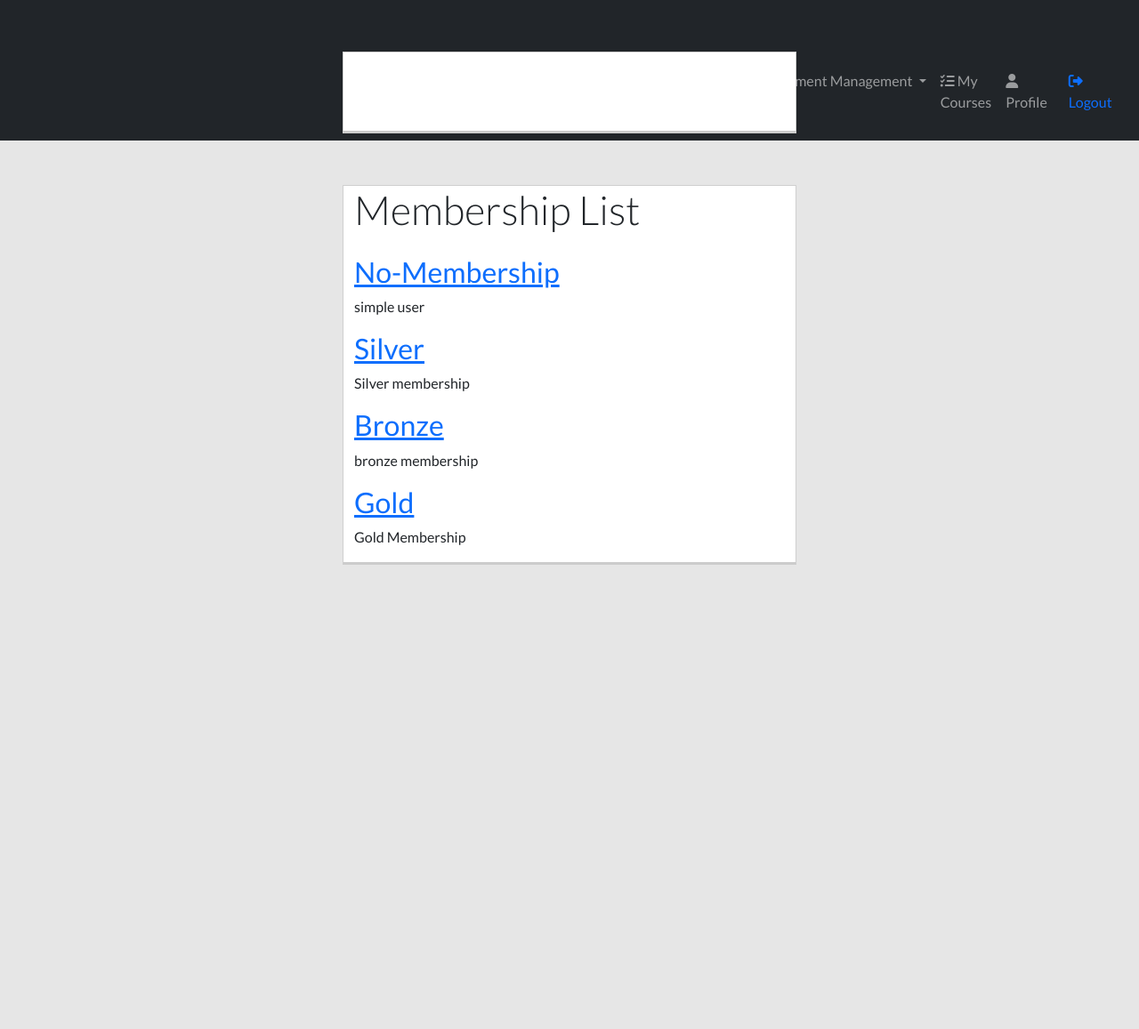
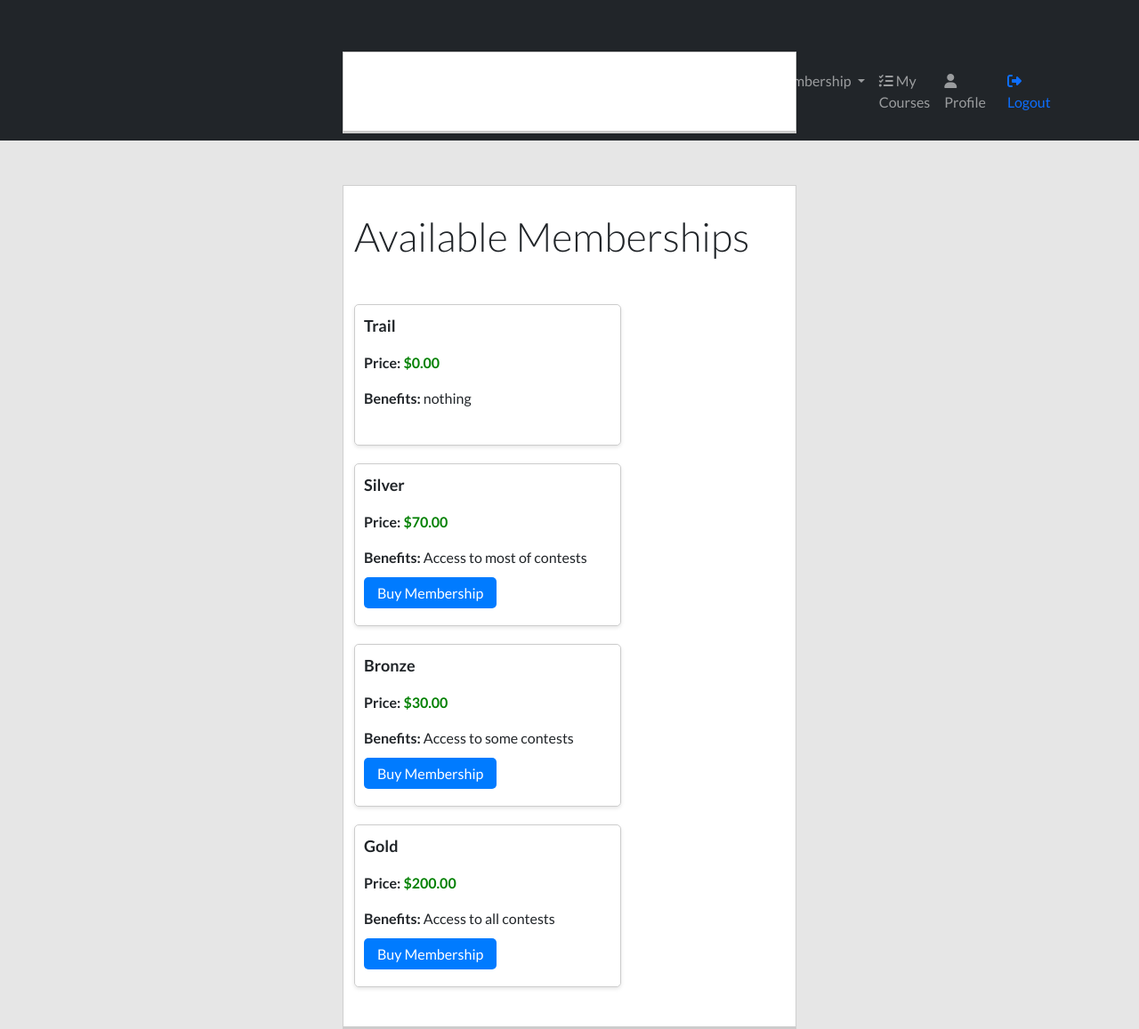
Before and after one commit to SanazJafari/WhiteboardApp, a Django app: page /memberships/ in a window 1280 px wide. Shown: the whole page at 89% size. Before the commit the page ends 635 px from the top, so only its background shows below. Run offline with Django 4.2, Linux system fonts and the light colour scheme; a user stored in the database is signed in; data comes from the database, SQL or seed files in the repository; style sheets or scripts are compiled from the project's sources; some libraries are stand-ins or nearby versions.

Commit message:
Merging codes with Syed-Musa-Raza branch. Bug fix login. Bug fix stripe Payment.

```diff
--- a/WhiteboardApp/models.py
+++ b/WhiteboardApp/models.py
@@ -41,7 +41,7 @@ class Course(models.Model):
 
 class Membership(models.Model):
     MEMBERSHIP_CHOICES = (
-        ('no', 'No-Membership'),
+        ('no', 'Trail'),
         ('gold', 'Gold'),
         ('silver', 'Silver'),
         ('bronze', 'Bronze'),
--- a/WhiteboardApp/urls.py
+++ b/WhiteboardApp/urls.py
@@ -50,7 +50,7 @@ urlpatterns = [
     path('payments/create/', views.payment_create, name='payment-create'),
     path('payments/<int:pk>/update/', views.payment_update, name='payment-update'),
 
-    path('paymentStripe/', views.process_payment_stripe, name='process_payment_stripe'),
+    path('paymentStripe/<int:pk>', views.process_payment_stripe, name='process_payment_stripe'),
     path('payments/<int:student_id>', views.payment_list_of_student, name='payment_list_of_student'),
 
     # Student Urls
--- a/WhiteboardApp/views.py
+++ b/WhiteboardApp/views.py
@@ -198,7 +198,8 @@ def membership_list(request):
 
 def membership_detail(request, pk):
     membership = get_object_or_404(Membership, pk=pk)
-    return render(request, 'MembershipTemplates/membership_detail.html', {'membership': membership})
+    student_enrolled_course_count = Enrollment.objects.filter(student_id=request.user.student.id).count()
+    return render(request, 'MembershipTemplates/membership_detail.html', {'membership': membership, 'student_enrolled_course_count': student_enrolled_course_count})
 
 
 def membership_update(request, pk):
@@ -256,67 +257,73 @@ def payment_update(request, pk):
 
 
 @login_required(login_url="WhiteboardApp:login_post")
-def process_payment_stripe(request):
+def process_payment_stripe(request, pk):
     if request.method == 'POST':
         stripe.api_key = settings.STRIPE_SECRET_KEY
         form = PaymentFormStripe(request.POST)
-        if form.is_valid():
-            amount = form.cleaned_data['amount']
-            currency = form.cleaned_data['currency']
-            card_number = form.cleaned_data['card_number']
-            expiration_date = form.cleaned_data['expiration_date']
-            cvc = form.cleaned_data['cvc']
-            date_values = expiration_date.split('/')
-            month = date_values[0]
-            year = date_values[1]
-            try:
-                # this one is only in use for real case payment
-                # Create a payment method using Stripe Elements
-                # payment_method = stripe.PaymentMethod.create(
-                #     type='card',
-                #     card={
-                #         'number': '4242 4242 4242 4242 ',
-                #         'exp_month': month,
-                #         'exp_year': year,
-                #         'cvc': cvc
-                #     }
-                # )
 
-                # Create a payment intent and confirm the payment
-                payment_intent = stripe.PaymentIntent.create(
-                    amount=int(amount * 100),  # Convert amount to cents
-                    currency=currency,
-                    # payment_method= payment_method.id,
-                    payment_method="pm_card_mastercard",
-                    confirm=True
-                )
+        # amount = form.cleaned_data['amount']
+        stripe_token = request.POST['stripeToken']
+        #currency = form.cleaned_data['currency']
+        #card_number = form.cleaned_data['card_number']  # amount = form.cleaned_data['amount']
+        #expiration_date = form.cleaned_data['expiration_date']  # currency = form.cleaned_data['currency']
+        #cvc = form.cleaned_data['cvc']  # card_number = form.cleaned_data['card_number']
+        #date_values = expiration_date.split('/')  # expiration_date = form.cleaned_data['expiration_date']
+        #month = date_values[0]  # cvc = form.cleaned_data['cvc']
+        #year = date_values[1]  # date_values = expiration_date.split('/')
+        try:  # month = date_values[0]
+            # this one is only in use for real case payment	        # year = date_values[1]
+            # Create a payment method using Stripe Elements	        try:
+            # payment_method = stripe.PaymentMethod.create(	            # this one is only in use for real case payment
+            #     type='card',	            # Create a payment method using Stripe Elements
+            #     card={	            # payment_method = stripe.PaymentMethod.create(
+            #         'number': '4242 4242 4242 4242 ',	            #     type='card',
+            #         'exp_month': month,	            #     card={
+            #         'exp_year': year,	            #         'number': '4242 4242 4242 4242 ',
+            #         'cvc': cvc	            #         'exp_month': month,
+            #     }	            #         'exp_year': year,
+            # )	            #         'cvc': cvc
 
+            #     }
+            # Create a payment intent and confirm the payment	            # )
+            membership = Membership.objects.get(id=pk)
+            print(request.user.student.id)
+            payment_intent = stripe.PaymentIntent.create(  # Create a payment intent and confirm the payment
+                amount=int(membership.price),
+                # Convert amount to cents	            membership = Membership.objects.get(id=pk)
+                currency='cad',
+                payment_method = "pm_card_mastercard",
+                confirm = True
                 # Handle successful payment
-                student = form.cleaned_data['student']
-                payment = Payment(student_id=student.id, amount=amount, currency=currency,
-                                  card_number=card_number, expiration_date=expiration_date, cvc=cvc)
-                payment.save()
+            )
 
-                # save card number and expiration_date in session to store for next payments if needed
-                request.session['card_number'] = card_number
-                request.session['expiration_date'] = expiration_date
+            #student = form.cleaned_data['student']
+            payment = Payment(student_id=request.user.student.id, amount=membership.price, currency='CAD', card_number='4444',
+                              expiration_date='12/24', cvc='321')
+            # student = form.cleaned_data['student']
+            student = get_object_or_404(Student, user_id=request.user.id)
+            student.membership_id = pk
+            student.save()
+            payment.save()
 
-                return render(request, 'PaymentTemplates/payment_Success.html',
-                              {'amount': amount, 'currency': currency})
+            # request.session['expiration_date'] = expiration_date
+            return render(request, 'PaymentTemplates/payment_Success.html',
+                          {'amount': membership.price, 'currency': 'CAD'})
 
-            except stripe.error.CardError as e:
-                error_message = e.error.message
-                return render(request, 'PaymentTemplates/payment_Error.html', {'error_message': error_message})
+        except stripe.error.CardError as e:
+            error_message = e.error.message
+            return render(request, 'PaymentTemplates/payment_Error.html', {'error_message': error_message})
     else:
-        student = Student.objects.select_related('user').get(user_id=request.user.id)
-        payment = Payment(student=student)
-        form = PaymentFormStripe(instance=payment)
+        # student = Student.objects.select_related('user').get(user_id=request.user.id)
+        # payment = Payment(student=student)
+        form = PaymentFormStripe()
         # read card_number and expiration_date from session and send to from
         card_number = request.session.get('card_number')
         expiration_date = request.session.get('expiration_date')
         return render(request, 'PaymentTemplates/payment_create_stripe.html', {'form': form,
                                                                                'card_number': card_number,
-                                                                               'expiration_date': expiration_date})
+                                                                               'expiration_date': expiration_date,
+                                                                               'stripe_publishable_key': settings.STRIPE_PUBLIC_KEY})
 
 
 # Student Views
@@ -391,12 +398,13 @@ def enrollment_list(request):
 
 @login_required(login_url="WhiteboardApp:login_post")
 def enrollment_list_of_student(request, student_id):
-    enrollments = get_list_or_404(Enrollment, student_id=student_id)
-
-    paginator = Paginator(enrollments, 4)  # Specify the number of courses to display per page
-    page_number = request.GET.get('page')
-    page_obj = paginator.get_page(page_number)
-
+    try:
+        enrollments = get_list_or_404(Enrollment, student_id=student_id)
+        paginator = Paginator(enrollments, 4)  # Specify the number of courses to display per page
+        page_number = request.GET.get('page')
+        page_obj = paginator.get_page(page_number)
+    except:
+        page_obj = None
     return render(request, 'EnrolmentTemplates/Enrolment_List_of_student.html', {'enrollments': page_obj})
 
 
@@ -565,27 +573,32 @@ def main_banner(request):
 class CustomLoginView(LoginView):
     template_name = 'login.html'
 
-    def form_valid(self, form):
-        # Retrieve the username and password from the form
-        username = form.cleaned_data.get('username')
-        password = form.cleaned_data.get('password')
-        # Encrypt the clear-text username and password(using sample key)
-        key = b'nq_WGKCAXOc4ZL1hcd3R37aUKWyUwqAxVLA482NU1Og='
-        fernet = Fernet(key)
+    def form_invalid(self, form):
+        # This method is called when the form is invalid (login fails)
+        # You can add any custom logic here before rendering the template
+        return self.render_to_response(self.get_context_data(form=form))
 
-        user = auth.authenticate(self.request, username=username, password=password)
-
-        encrypted_username = fernet.encrypt(username.encode()).decode()
-        encrypted_password = fernet.encrypt(password.encode()).decode()
-        encrypted_user_id = fernet.encrypt(
-            str(user.id).encode()).decode()  # Note: we convert the id to string before encoding
-
-        response = super().form_valid(form)  # Call the parent method to get the original response
-
-        response.set_cookie('username', encrypted_username, max_age=3600)  # Set username cookie with 1 hour expiration
-        response.set_cookie('password', encrypted_password, max_age=3600)  # Set password cookie with 1 hour expiration
-        response.set_cookie('user_id', encrypted_user_id, max_age=3600)
-        return response
+    # def form_valid(self, form):
+    #     # Retrieve the username and password from the form
+    #     username = form.cleaned_data.get('username')
+    #     password = form.cleaned_data.get('password')
+    #     # Encrypt the clear-text username and password(using sample key)
+    #     key = b'nq_WGKCAXOc4ZL1hcd3R37aUKWyUwqAxVLA482NU1Og='
+    #     fernet = Fernet(key)
+    #
+    #     user = auth.authenticate(self.request, username=username, password=password)
+    #
+    #     encrypted_username = fernet.encrypt(username.encode()).decode()
+    #     encrypted_password = fernet.encrypt(password.encode()).decode()
+    #     encrypted_user_id = fernet.encrypt(
+    #         str(user.id).encode()).decode()  # Note: we convert the id to string before encoding
+    #
+    #     response = super().form_valid(form)  # Call the parent method to get the original response
+    #
+    #     response.set_cookie('username', encrypted_username, max_age=3600)  # Set username cookie with 1 hour expiration
+    #     response.set_cookie('password', encrypted_password, max_age=3600)  # Set password cookie with 1 hour expiration
+    #     response.set_cookie('user_id', encrypted_user_id, max_age=3600)
+    #     return response
 
 
 class CustomLogoutView(LogoutView):
--- a/static/css/base.css
+++ b/static/css/base.css
@@ -34,3 +34,61 @@
 body {
   font-size: 14px;
 }
+
+
+.memberships-container {
+    display: flex;
+            flex-wrap: wrap;
+            justify-content: space-between;
+        }
+        .membership-card {
+            flex: 0 0 300px;
+            border: 1px solid #ccc;
+            border-radius: 5px;
+            padding: 10px;
+            margin-bottom: 20px;
+            box-shadow: 0 2px 4px rgba(0, 0, 0, 0.1);
+        }
+        .membership-title {
+            font-size: 18px;
+            font-weight: bold;
+        }
+        .membership-price {
+            color: green;
+            font-weight: bold;
+        }
+        .buy-button {
+            background-color: #007bff;
+            color: #fff;
+            border: none;
+            padding: 8px 15px;
+            border-radius: 5px;
+            cursor: pointer;
+            text-decoration: none;
+        }
+
+.buy-button:hover {
+    color: white;
+}
+
+.StripeElement--focus {
+      color: #495057;
+      background-color: #fff;
+      border-color: #80bdff;
+      outline: 0;
+      box-shadow: 0 0 0 .2rem rgba(0,123,255,.25);
+  }
+  .card-element-disabled {
+      background-color: #e9ecef;
+      opacity: 1;
+  }
+  #card-element {
+      display: flex;
+      align-items: center;
+  }
+  #card-element div {
+      flex-grow: 1;
+  }
+  #card-element-error {
+      color: #ff0000;
+  }
--- a/templates/MembershipTemplates/membership_list.html
+++ b/templates/MembershipTemplates/membership_list.html
@@ -6,10 +6,17 @@
 {% endblock %}
 
 {% block content %}
-    <h1>Membership List</h1>
-    {% for membership in memberships %}
-        <h2><a href="{% url 'WhiteboardApp:membership-detail' membership.pk %}">{{ membership.get_name_display }}</a>
-        </h2>
-        <p>{{ membership.description }}</p>
-    {% endfor %}
+<h1 style="margin-bottom: 30px; margin-top: 30px; ">Available Memberships</h1>
+    <div class="memberships-container mb-4">
+        {% for membership in memberships %}
+            <div class="membership-card pb-4">
+                <p class="membership-title">{{ membership.get_name_display }}</p>
+                <p><strong>Price:</strong> <span class="membership-price">${{ membership.price }}</span></p>
+                <p><strong>Benefits:</strong> {{ membership.benefits }}</p>
+                {% if membership.id > 0 %}
+                <a class="buy-button" href="{% url 'WhiteboardApp:process_payment_stripe' membership.id %}">Buy Membership</a>
+                {% endif %}
+            </div>
+        {% endfor %}
+    </div>
 {% endblock %}
--- a/templates/base.html
+++ b/templates/base.html
@@ -99,12 +99,12 @@
                     <ul class="navbar-nav me-auto my-2 my-lg-0 navbar-nav-scroll" style="--bs-scroll-height: 100px;">
                         <li class="nav-item dropdown">
                             <a class="nav-link dropdown-toggle" href="#" role="button" data-bs-toggle="dropdown">
-                                <i class="fas fa-credit-card"></i> Payment Management
+                                <i class="fas fa-credit-card"></i> Membership
                             </a>
                             <ul class="dropdown-menu">
                                 <li>
-                                    <a class="dropdown-item" href="{% url 'WhiteboardApp:process_payment_stripe' %}">
-                                        <i class="fa-brands fa-cc-stripe"></i> Make a Payment
+                                    <a class="dropdown-item" href="{% url 'WhiteboardApp:membership-detail' user.student.membership.id %}">
+                                        <i class="fa-brands fa-cc-stripe"></i> My Membership
                                     </a>
                                 </li>
                                 <li>
--- a/templates/login.html
+++ b/templates/login.html
@@ -37,6 +37,12 @@
             {% endfor %}
 
         {% endif %}
+        {% if form.non_field_errors %}
+                    <div class="alert alert-danger alert-dismissible fade show">
+                        {{ form.non_field_errors|striptags }}
+                        <button type="button" class="btn-close" data-bs-dismiss="alert" aria-label="Close"></button>
+                    </div>
+        {% endif %}
     </form>
     <p class="footer-text">Don't have an account?</p>
         <a href="{% url 'WhiteboardApp:signup' 1%}">Instructor Sign up</a>
```
Also changed, not shown: templates/MembershipTemplates/membership_detail.html (+6 -3 lines), templates/PaymentTemplates/payment_create_stripe.html (+88 -8 lines).
